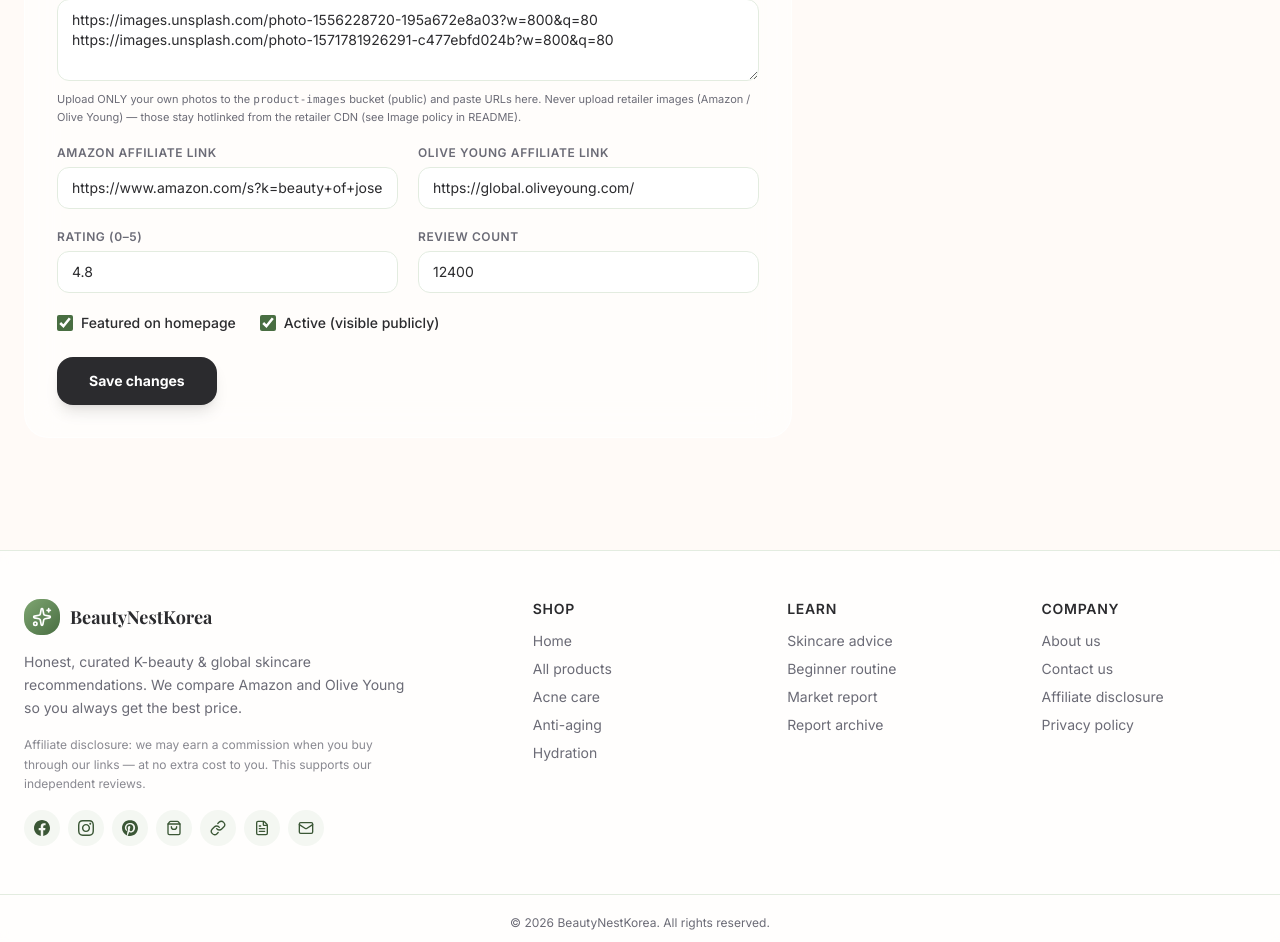
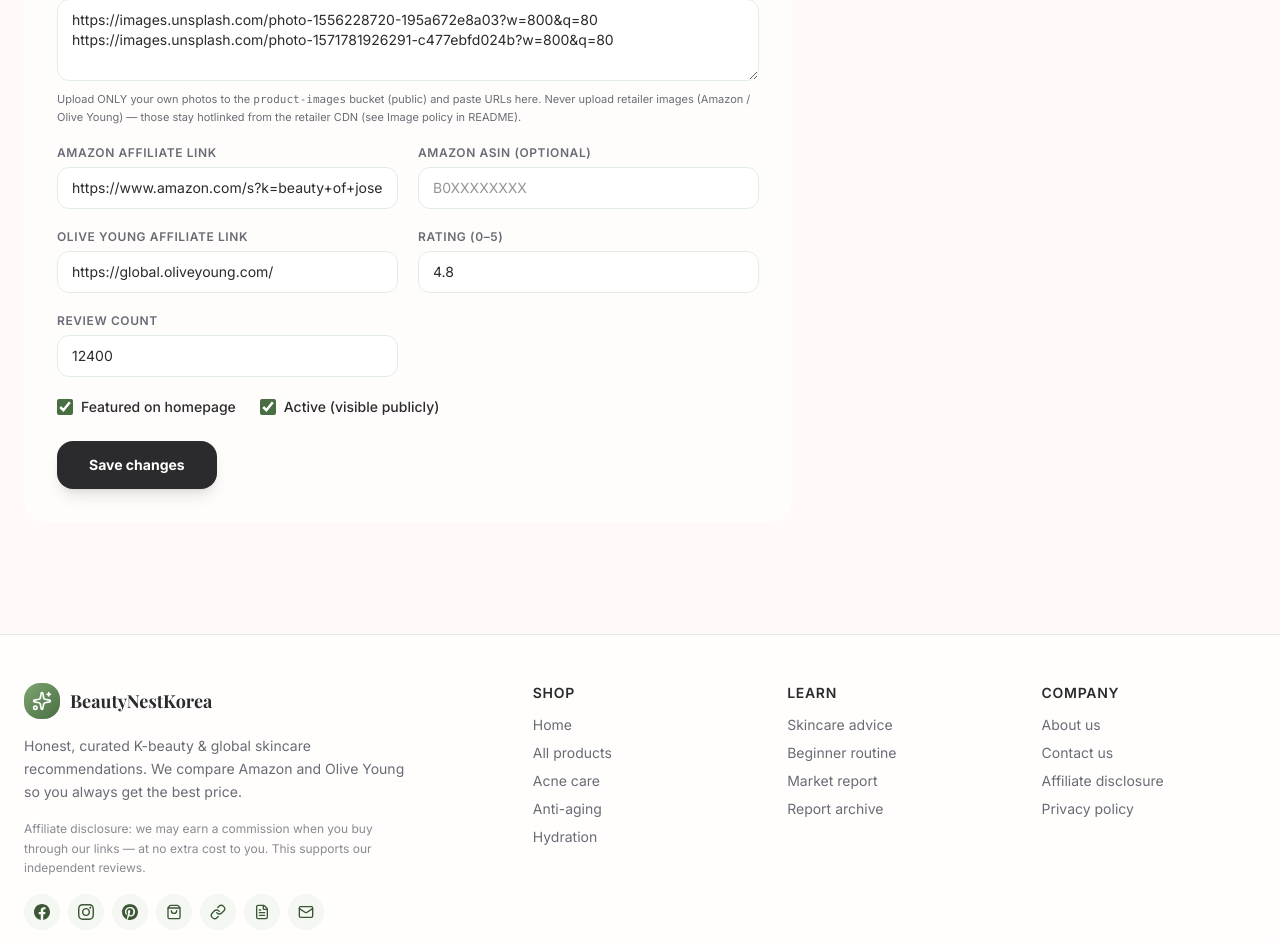
Before and after one commit to mohamedmosbeh255-design/beautynestkorea, a Next.js app: page /admin/products/1/edit in a window 1280 px wide. Shown: the part 847-1789 px from the top of the page. Built offline with nearby package versions, Linux system fonts and the light colour scheme; no server answers; the database is empty; a web font is replaced by a local one.

Commit message:
feat(product-asin): automatic ASIN derivation with tagged dp builder + admin auto-fill

```diff
--- a/src/components/AffiliateButtons.tsx
+++ b/src/components/AffiliateButtons.tsx
@@ -30,12 +30,23 @@
     }
   };
 
-  // href priority: verified ASIN → dynamically built, tagged dp link.
-  // Otherwise the stored amazon_url renders VERBATIM (short links are never
-  // rewritten — no params appended); empty amazon_url renders no button.
-  const amazonHref = amazonAsin
-    ? withAmazonTag(`https://www.amazon.com/dp/${amazonAsin}`)
-    : amazonUrl;
+  // href priority: effective ASIN (stored column, else derived from a full
+  // Amazon URL via the same regex as lib/products.ts) → tagged dp link.
+  // Else the stored amazon_url passes through withAmazonTag (identity for
+  // short links and non-dp URLs — never rewritten); empty → no button.
+  const asinMatch = typeof amazonUrl === "string"
+    ? amazonUrl.match(/(?:\/dp\/|\/gp\/product\/)(B0[0-9A-Z]{8})\b/)
+    : null;
+  const effectiveAsin = (typeof amazonAsin === "string" && amazonAsin.trim() !== "")
+    ? amazonAsin.trim()
+    : asinMatch
+      ? asinMatch[1]
+      : null;
+  const amazonHref = effectiveAsin
+    ? withAmazonTag(`https://www.amazon.com/dp/${effectiveAsin}`)
+    : typeof amazonUrl === "string" && amazonUrl !== ""
+      ? withAmazonTag(amazonUrl)
+      : null;
 
   if (!amazonHref && !oliveyoungUrl) return null;
 
--- a/src/components/admin/ProductForm.tsx
+++ b/src/components/admin/ProductForm.tsx
@@ -17,6 +17,8 @@
   const {
     register,
     handleSubmit,
+    setValue,
+    getValues,
     formState: { errors: formErrors },
   } = useForm<any>({
     resolver: zodResolver(productSchema) as any,
@@ -33,6 +35,7 @@
       key_ingredients: (initial?.key_ingredients ?? []).join(", "),
       image_urls: (initial?.image_urls ?? []).join("\n"),
       amazon_url: initial?.amazon_url ?? "",
+      amazon_asin: initial?.amazon_asin ?? "",
       oliveyoung_url: initial?.oliveyoung_url ?? "",
       rating: initial?.rating ?? 4.5,
       review_count: initial?.review_count ?? 0,
@@ -44,6 +47,12 @@
   const errors = formErrors as any;
   const [submitting, setSubmitting] = useState(false);
   const [formError, setFormError] = useState<string | null>(null);
+
+  // Local hint state (not watch()) so the React Compiler keeps optimizing this form.
+  const [showShortHint, setShowShortHint] = useState<boolean>(() =>
+    /amzn\.to|link\.amazon/i.test(String(initial?.amazon_url ?? "")) &&
+    !String(initial?.amazon_asin ?? "").trim()
+  );
 
   const onSubmit = async (values: any) => {
     setSubmitting(true);
@@ -64,6 +73,7 @@
       fd.set("key_ingredients", toList(values.key_ingredients).join(", "));
       fd.set("image_urls", toList(values.image_urls).join("\n"));
       fd.set("amazon_url", values.amazon_url ?? "");
+      fd.set("amazon_asin", (values.amazon_asin ?? "").toString().trim().toUpperCase());
       fd.set("oliveyoung_url", values.oliveyoung_url ?? "");
       if (values.rating != null) fd.set("rating", String(values.rating));
       fd.set("review_count", String(values.review_count ?? 0));
@@ -136,8 +146,54 @@
         </div>
         <div>
           <label className={label}>Amazon affiliate link</label>
-          <input {...register("amazon_url")} className={input} placeholder="https://amazon.com/..." />
+          {(() => {
+            const { onChange: amazonOnChange, ...amazonRest } = register("amazon_url");
+            return (
+              <input
+                {...amazonRest}
+                className={input}
+                placeholder="https://amazon.com/..."
+                onChange={(e) => {
+                  amazonOnChange(e);
+                  const m = e.target.value.match(/(?:\/dp\/|\/gp\/product\/)(B0[0-9A-Z]{8})\b/);
+                  if (m && !String(getValues("amazon_asin") ?? "").trim()) {
+                    setValue("amazon_asin", m[1], { shouldValidate: true });
+                  }
+                  setShowShortHint(
+                    /amzn\.to|link\.amazon/i.test(e.target.value) &&
+                      !String(getValues("amazon_asin") ?? "").trim()
+                  );
+                }}
+              />
+            );
+          })()}
           {errors.amazon_url && <p className="mt-1 text-xs text-red-600">{errors.amazon_url.message}</p>}
+          {showShortHint && (
+            <p className="mt-1 text-xs text-amber-700">
+              Short links hide the product code. Open the link once and paste the full address from your browser bar (…/dp/B0…).
+            </p>
+          )}
+        </div>
+        <div>
+          <label className={label}>Amazon ASIN (optional)</label>
+          {(() => {
+            const { onChange: asinOnChange, ...asinRest } = register("amazon_asin");
+            return (
+              <input
+                {...asinRest}
+                className={input}
+                placeholder="B0XXXXXXXX"
+                onChange={(e) => {
+                  asinOnChange(e);
+                  setShowShortHint(
+                    /amzn\.to|link\.amazon/i.test(String(getValues("amazon_url") ?? "")) &&
+                      !e.target.value.trim()
+                  );
+                }}
+              />
+            );
+          })()}
+          {errors.amazon_asin && <p className="mt-1 text-xs text-red-600">{errors.amazon_asin.message}</p>}
         </div>
         <div>
           <label className={label}>Olive Young affiliate link</label>
--- a/src/lib/actions.ts
+++ b/src/lib/actions.ts
@@ -31,6 +31,7 @@
     key_ingredients: String(formData.get("key_ingredients") ?? "").split(",").map((s) => s.trim()).filter(Boolean),
     image_urls: String(formData.get("image_urls") ?? "").split("\n").map((s) => s.trim()).filter(Boolean),
     amazon_url: formData.get("amazon_url") || null,
+    amazon_asin: formData.get("amazon_asin") || null,
     oliveyoung_url: formData.get("oliveyoung_url") || null,
     rating: formData.get("rating") || null,
     review_count: formData.get("review_count") || 0,
@@ -63,6 +64,7 @@
     key_ingredients: String(formData.get("key_ingredients") ?? "").split(",").map((s) => s.trim()).filter(Boolean),
     image_urls: String(formData.get("image_urls") ?? "").split("\n").map((s) => s.trim()).filter(Boolean),
     amazon_url: formData.get("amazon_url") || null,
+    amazon_asin: formData.get("amazon_asin") || null,
     oliveyoung_url: formData.get("oliveyoung_url") || null,
     rating: formData.get("rating") || null,
     review_count: formData.get("review_count") || 0,
--- a/src/lib/products.ts
+++ b/src/lib/products.ts
@@ -2,6 +2,13 @@
 import { createClient as createSupabaseClient } from "@supabase/supabase-js";
 import { MOCK_PRODUCTS, getMockProductBySlug } from "@/lib/data/products";
 import type { Product } from "@/lib/types";
+
+/** Derive a bare ASIN from a full Amazon URL (/dp/ or /gp/product/, uppercase-only). Short links carry none. */
+export function extractAsinFromUrl(url?: string | null): string | null {
+  if (!url) return null;
+  const m = String(url).match(/(?:\/dp\/|\/gp\/product\/)(B0[0-9A-Z]{8})\b/);
+  return m ? m[1] : null;
+}
 
 function mapRow(row: any): Product {
   return {
@@ -20,6 +27,11 @@
     image_urls: row.image_urls ?? [],
     amazon_url: row.amazon_url,
     amazon_asin: row.amazon_asin ?? null,
+    // Effective ASIN: stored column first, else derived from a full Amazon URL.
+    // Short links (amzn.to) never yield one — they stay verbatim fallbacks.
+    asin: (typeof row.amazon_asin === "string" && row.amazon_asin.trim() !== ""
+      ? row.amazon_asin.trim()
+      : extractAsinFromUrl(row.amazon_url)),
     oliveyoung_url: row.oliveyoung_url,
     rating: row.rating != null ? Number(row.rating) : null,
     review_count: row.review_count ?? 0,
--- a/src/lib/types.ts
+++ b/src/lib/types.ts
@@ -16,6 +16,8 @@
   image_urls: string[];
   amazon_url?: string | null;
   amazon_asin?: string | null;
+  /** Effective ASIN: amazon_asin column, else derived from a full amazon_url. Null for short links. */
+  asin?: string | null;
   oliveyoung_url?: string | null;
   rating?: number | null;
   review_count?: number | null;
--- a/src/lib/validations.ts
+++ b/src/lib/validations.ts
@@ -19,6 +19,7 @@
   key_ingredients: z.preprocess(stringToArray, z.array(z.string()).default([])),
   image_urls: z.preprocess(stringToArray, z.array(z.string().url("Must be a valid URL")).min(1, "At least one image URL is required")),
   amazon_url: z.string().url("Must be a valid URL").optional().or(z.literal("")).or(z.null()),
+  amazon_asin: z.string().regex(/^B0[0-9A-Z]{8}$/, "Must look like B0XXXXXXXX").optional().or(z.literal("")).or(z.null()),
   oliveyoung_url: z.string().url("Must be a valid URL").optional().or(z.literal("")).or(z.null()),
   rating: z.coerce.number().min(0).max(5).optional().nullable(),
   review_count: z.coerce.number().min(0).optional().nullable(),
```
Also changed, not shown: 1 other file (tests, documents, lock files or other folders).
